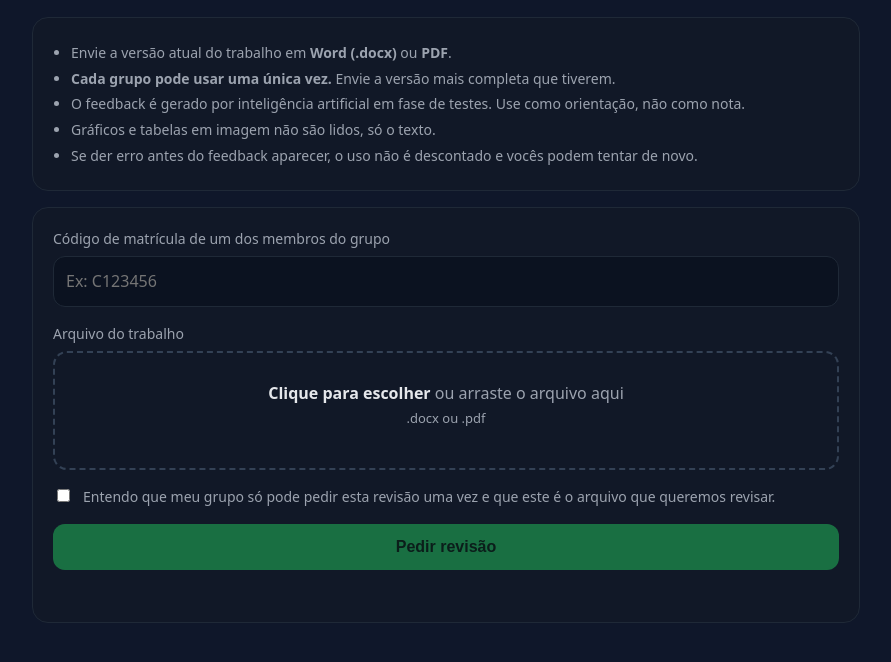
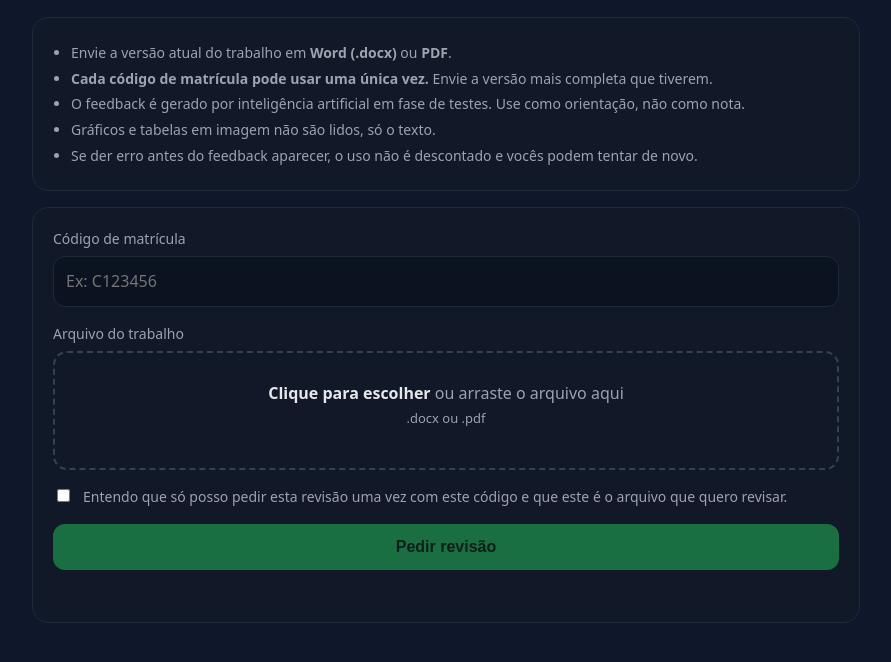
Before and after one commit to caiodesouzacastro/RevisaoTrabalho, a plain HTML site: page index.html in a window 1280 px wide. Shown: the part 98-760 px from the top of the page, without its empty margins (194-1085 px from the left). Drawn offline with nearby package versions, Linux system fonts and the light colour scheme; a script that the page names is missing.

Commit message:
Conecta ao Apps Script

```diff
--- a/index.html
+++ b/index.html
@@ -49,7 +49,7 @@
   <div class="card">
     <ul class="rules">
       <li>Envie a versão atual do trabalho em <strong>Word (.docx)</strong> ou <strong>PDF</strong>.</li>
-      <li><strong>Cada grupo pode usar uma única vez.</strong> Envie a versão mais completa que tiverem.</li>
+      <li><strong>Cada código de matrícula pode usar uma única vez.</strong> Envie a versão mais completa que tiverem.</li>
       <li>O feedback é gerado por inteligência artificial em fase de testes. Use como orientação, não como nota.</li>
       <li>Gráficos e tabelas em imagem não são lidos, só o texto.</li>
       <li>Se der erro antes do feedback aparecer, o uso não é descontado e vocês podem tentar de novo.</li>
@@ -57,7 +57,7 @@
   </div>
 
   <div class="card" id="formCard">
-    <label for="code">Código de matrícula de um dos membros do grupo</label>
+    <label for="code">Código de matrícula</label>
     <input type="text" id="code" placeholder="Ex: C123456" autocomplete="off" />
 
     <div style="height:16px"></div>
@@ -70,7 +70,7 @@
     <input type="file" id="fileInput" accept=".pdf,.docx" hidden />
 
     <label class="check"><input type="checkbox" id="confirm" />
-      <span>Entendo que meu grupo só pode pedir esta revisão uma vez e que este é o arquivo que queremos revisar.</span></label>
+      <span>Entendo que só posso pedir esta revisão uma vez com este código e que este é o arquivo que quero revisar.</span></label>
 
     <button class="send" id="send" disabled>Pedir revisão</button>
     <div class="status" id="status"></div>
@@ -89,7 +89,7 @@
 <script src="https://cdnjs.cloudflare.com/ajax/libs/mammoth/1.6.0/mammoth.browser.min.js"></script>
 <script>
   // Cole aqui o endereço do App da Web do Google Apps Script (termina em /exec)
-  const API_URL = 'COLE_AQUI_A_URL_DO_APPS_SCRIPT';
+  const API_URL = 'https://script.google.com/macros/s/AKfycbwP8LKJjhaQH2CD2ybZ5LqM5KpDtyUS91ih3ZBG7gU13IDwLnoJwayNsp1Kk3xn-_wP/exec';
   pdfjsLib.GlobalWorkerOptions.workerSrc = 'https://cdnjs.cloudflare.com/ajax/libs/pdf.js/3.11.174/pdf.worker.min.js';
 
   const $ = id => document.getElementById(id);
```
